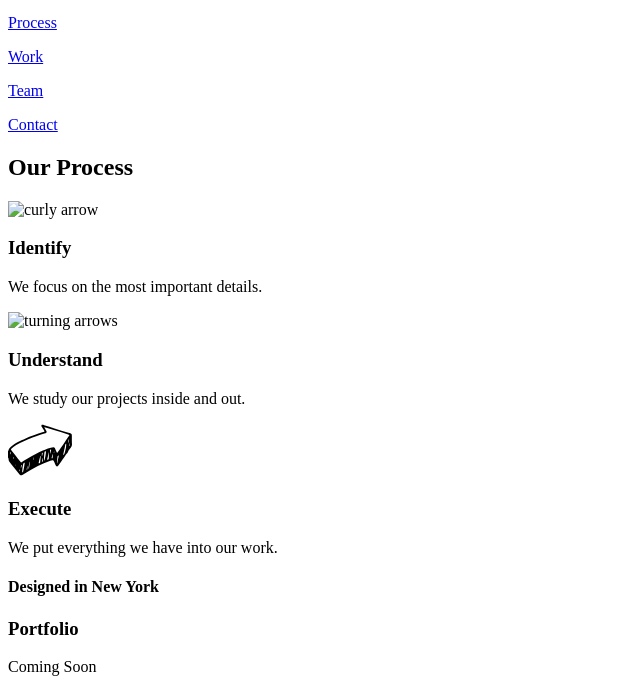
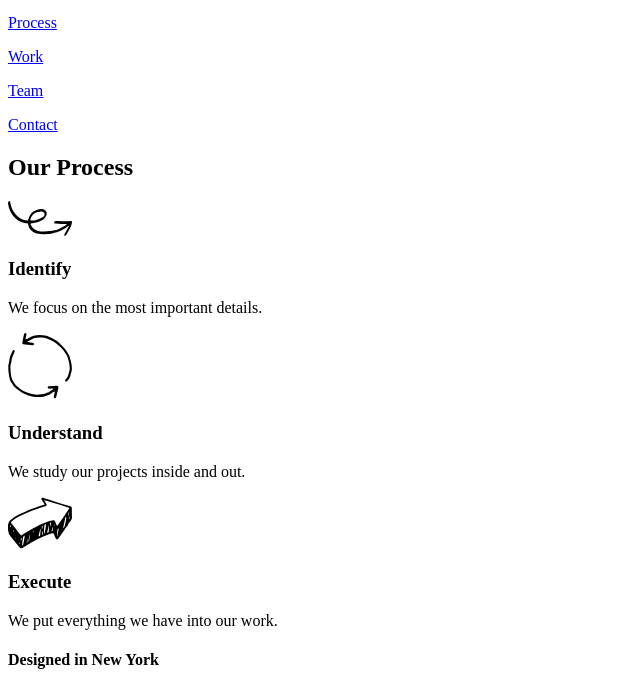
Before and after one commit to Ralep/broadway, a plain HTML site: page index.html in a window 1280 px wide. Shown: the part 100-788 px from the top of the page, without its empty margins (0-640 px from the left). Drawn offline with Linux system fonts and the light colour scheme.

Commit message:
debug html

```diff
--- a/index.html
+++ b/index.html
@@ -13,12 +13,12 @@
 <p class="link"><a href="#contact">Contact</a></p>
 <h2>Our Process</h2>
 <p>
-  <img src="./resources/images/indentify.svg" alt="curly arrow" /img>
+  <img src="./resources/images/identify.svg" alt="curly arrow" /img>
 </p>
 <h3>Identify</h3>
 <p>We focus on the most important details.</p>
 <p>
-  <img src="./resources/images/understanding.svg" alt="turning arrows" /img>
+  <img src="./resources/images/understand.svg" alt="turning arrows" /img>
 </p>
 <h3>Understand</h3>
 <p>We study our projects inside and out.</p>
@@ -44,4 +44,5 @@
   <span class=link><a href=#work>Work </a></span>
   <span class=link><a href=#team>Team </a></span>
   <span class=link><a href=#contact>Contact </a></span>
+</footer>
 </html>
```
